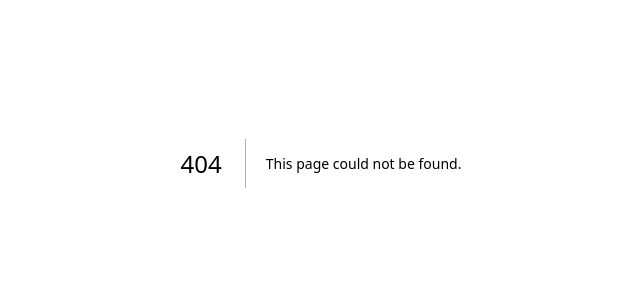
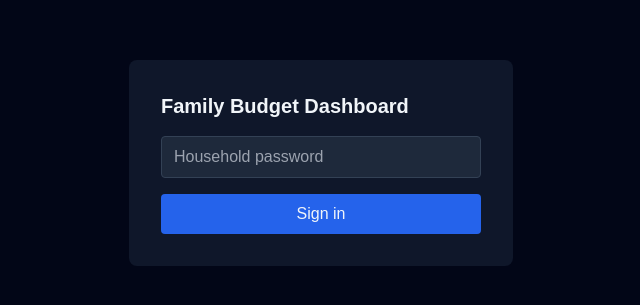
Before and after one commit to EstebanSalg/Family-Budget-Dashboard, a Next.js app: page /login in a window 1280 px wide. Before the commit this address had no page. Shown: the part 237-542 px from the top of the page, without its empty margins (319-959 px from the left). Built offline with nearby package versions, Linux system fonts and the light colour scheme.

Commit message:
feat: add shared-password auth gate

```diff
--- /dev/null
+++ b/app/api/login/route.ts
@@ -0,0 +1,18 @@
+import { NextRequest, NextResponse } from 'next/server';
+import { signSession } from '@/lib/auth/session';
+
+export async function POST(req: NextRequest) {
+  const { password } = await req.json();
+  if (password !== process.env.DASHBOARD_PASSWORD) {
+    return NextResponse.json({ error: 'Incorrect password' }, { status: 401 });
+  }
+  const res = NextResponse.json({ ok: true });
+  res.cookies.set('session', signSession(), {
+    httpOnly: true,
+    sameSite: 'lax',
+    secure: process.env.NODE_ENV === 'production',
+    path: '/',
+    maxAge: 60 * 60 * 24 * 30,
+  });
+  return res;
+}
--- /dev/null
+++ b/app/login/page.tsx
@@ -0,0 +1,45 @@
+'use client';
+
+import { useState } from 'react';
+import { useRouter } from 'next/navigation';
+
+export default function LoginPage() {
+  const [password, setPassword] = useState('');
+  const [error, setError] = useState<string | null>(null);
+  const router = useRouter();
+
+  async function handleSubmit(e: React.FormEvent) {
+    e.preventDefault();
+    setError(null);
+    const res = await fetch('/api/login', {
+      method: 'POST',
+      headers: { 'Content-Type': 'application/json' },
+      body: JSON.stringify({ password }),
+    });
+    if (res.ok) {
+      router.push('/');
+      router.refresh();
+    } else {
+      setError('Incorrect password');
+    }
+  }
+
+  return (
+    <main className="flex min-h-screen items-center justify-center bg-slate-950 text-slate-100">
+      <form onSubmit={handleSubmit} className="w-full max-w-sm space-y-4 rounded-lg bg-slate-900 p-8">
+        <h1 className="text-xl font-semibold">Family Budget Dashboard</h1>
+        <input
+          type="password"
+          value={password}
+          onChange={(e) => setPassword(e.target.value)}
+          placeholder="Household password"
+          className="w-full rounded border border-slate-700 bg-slate-800 px-3 py-2"
+        />
+        {error && <p className="text-sm text-red-400">{error}</p>}
+        <button type="submit" className="w-full rounded bg-blue-600 py-2 font-medium">
+          Sign in
+        </button>
+      </form>
+    </main>
+  );
+}
--- /dev/null
+++ b/lib/auth/session.ts
@@ -0,0 +1,22 @@
+import crypto from 'node:crypto';
+
+function getSecret(): string {
+  const secret = process.env.SESSION_SECRET;
+  if (!secret) throw new Error('SESSION_SECRET is not set');
+  return secret;
+}
+
+export function signSession(): string {
+  const payload = 'family-budget-dashboard';
+  const hmac = crypto.createHmac('sha256', getSecret()).update(payload).digest('hex');
+  return `${payload}.${hmac}`;
+}
+
+export function verifySession(token: string | undefined): boolean {
+  if (!token) return false;
+  const [payload, hmac] = token.split('.');
+  if (!payload || !hmac) return false;
+  const expected = crypto.createHmac('sha256', getSecret()).update(payload).digest('hex');
+  if (expected.length !== hmac.length) return false;
+  return crypto.timingSafeEqual(Buffer.from(expected), Buffer.from(hmac));
+}
```
Also changed, not shown: middleware.ts (added, +19 -0 lines), 1 other file (tests, documents, lock files or other folders).
